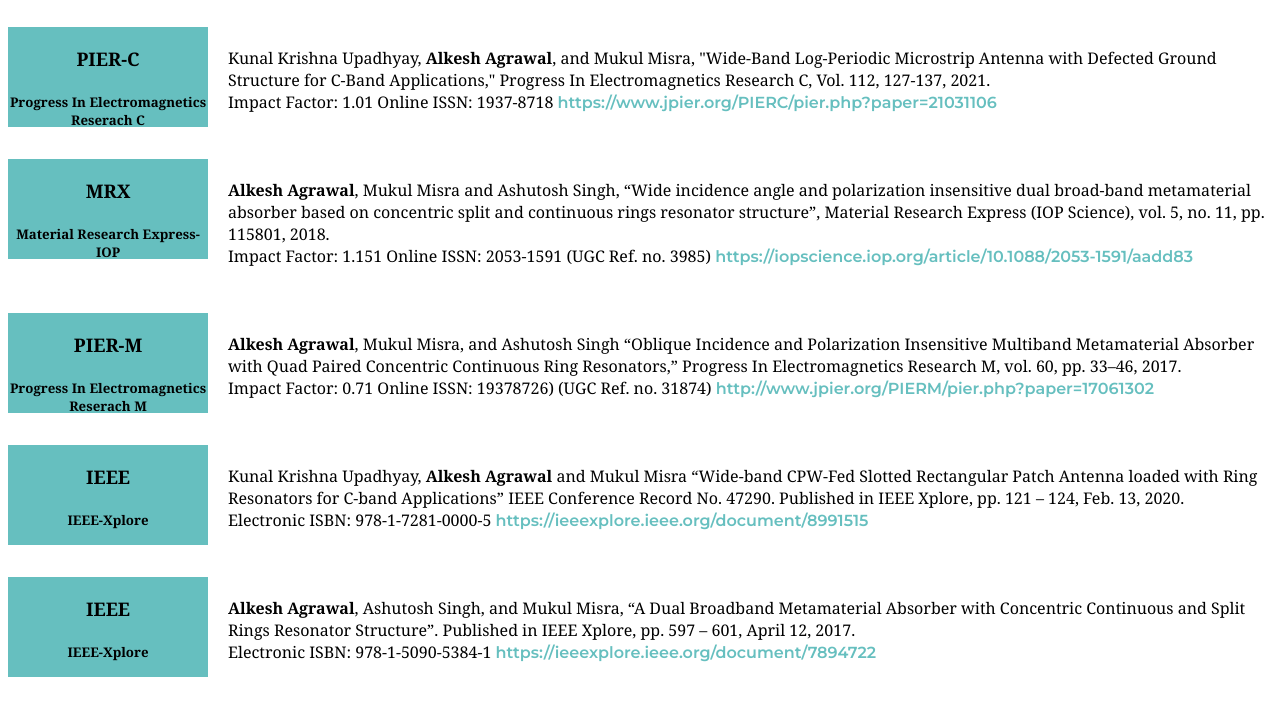
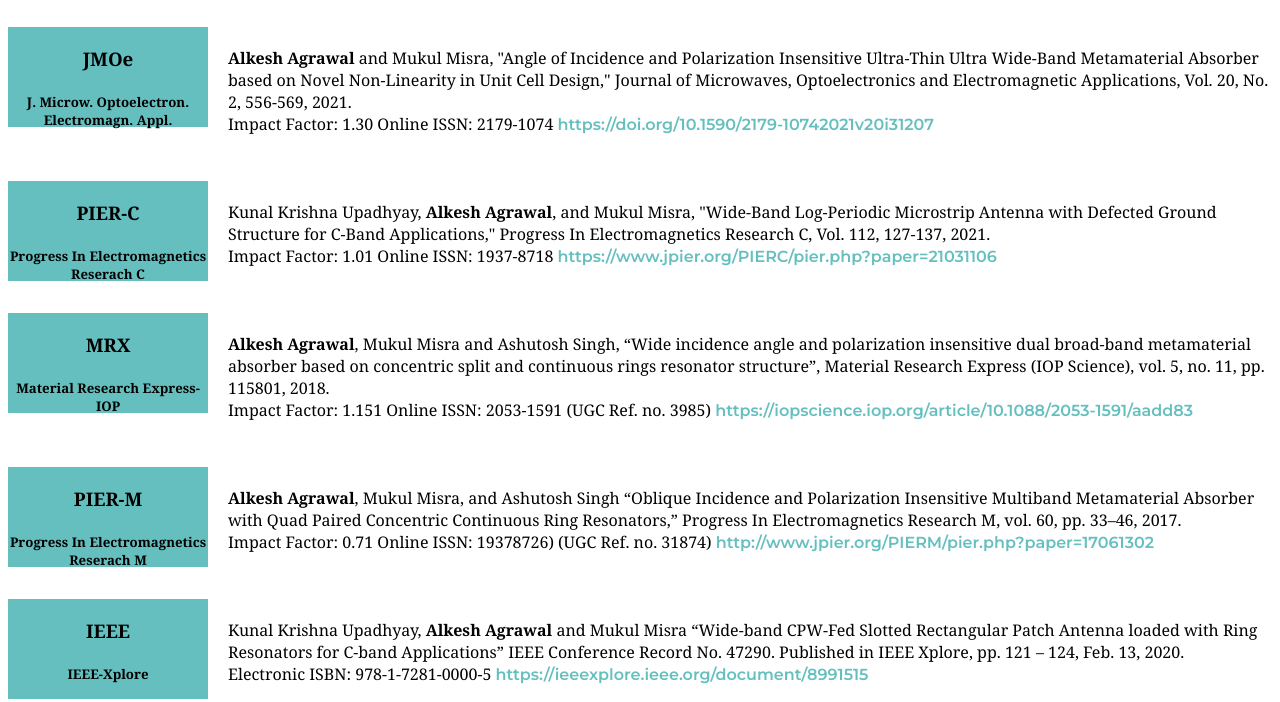
Before and after one commit to Alkesh-Agrawal/personal-web-page, a plain HTML site: page researchpublication.html in a window 1280 px wide. Shown: the part 52-754 px from the top of the page. Drawn offline with Linux system fonts and the light colour scheme.

Commit message:
Add files via upload

```diff
--- a/researchpublication.html
+++ b/researchpublication.html
@@ -14,6 +14,23 @@
   <body>
     <h2 class="sub-title">Research Publications</h2>
     <div class="research-pub">
+      <div class="research-pub8">
+        <div class="pierC">
+          <p> <h3>JMOe</br><h5>J. Microw. Optoelectron. Electromagn. Appl.</h5></h3></p>
+        </div>
+        <strong>Alkesh Agrawal</strong> and Mukul
+        Misra, "Angle of Incidence and Polarization
+        Insensitive Ultra-Thin Ultra Wide-Band
+        Metamaterial Absorber based on Novel
+        Non-Linearity in Unit Cell Design," Journal of Microwaves, Optoelectronics and Electromagnetic Applications, Vol. 20, No. 2, 556-569, 2021. <br />Impact Factor: 1.30 Online
+        ISSN: 2179-1074
+
+        <a href="https://doi.org/10.1590/2179-10742021v20i31207"
+          >https://doi.org/10.1590/2179-10742021v20i31207</a
+        >
+      </div>
+
+      <br /><br /> <br/>
       <div class="research-pub1">
         <div class="pierC">
           <p> <h3>PIER-C </br><h5>Progress In Electromagnetics Reserach C</h5></h3></p>
```
Also changed, not shown: gallery.html (+3 -1 lines).
